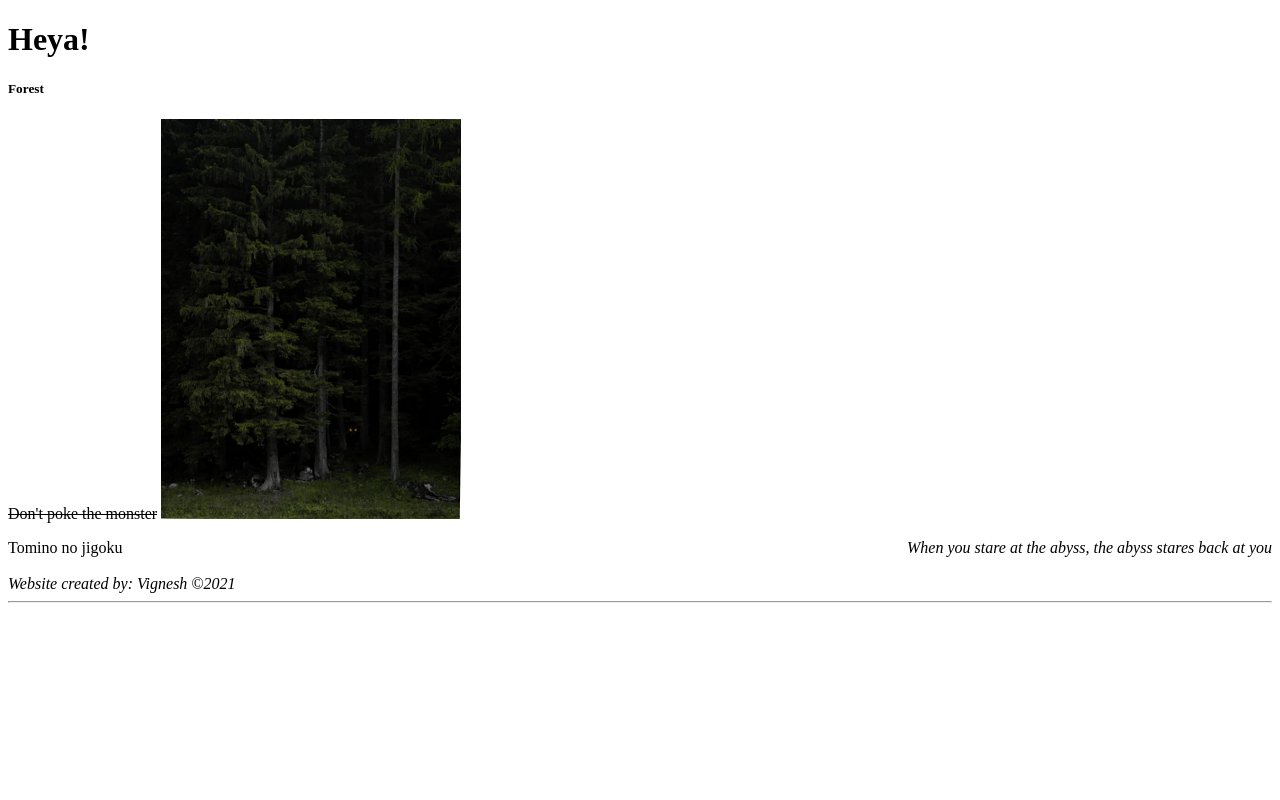
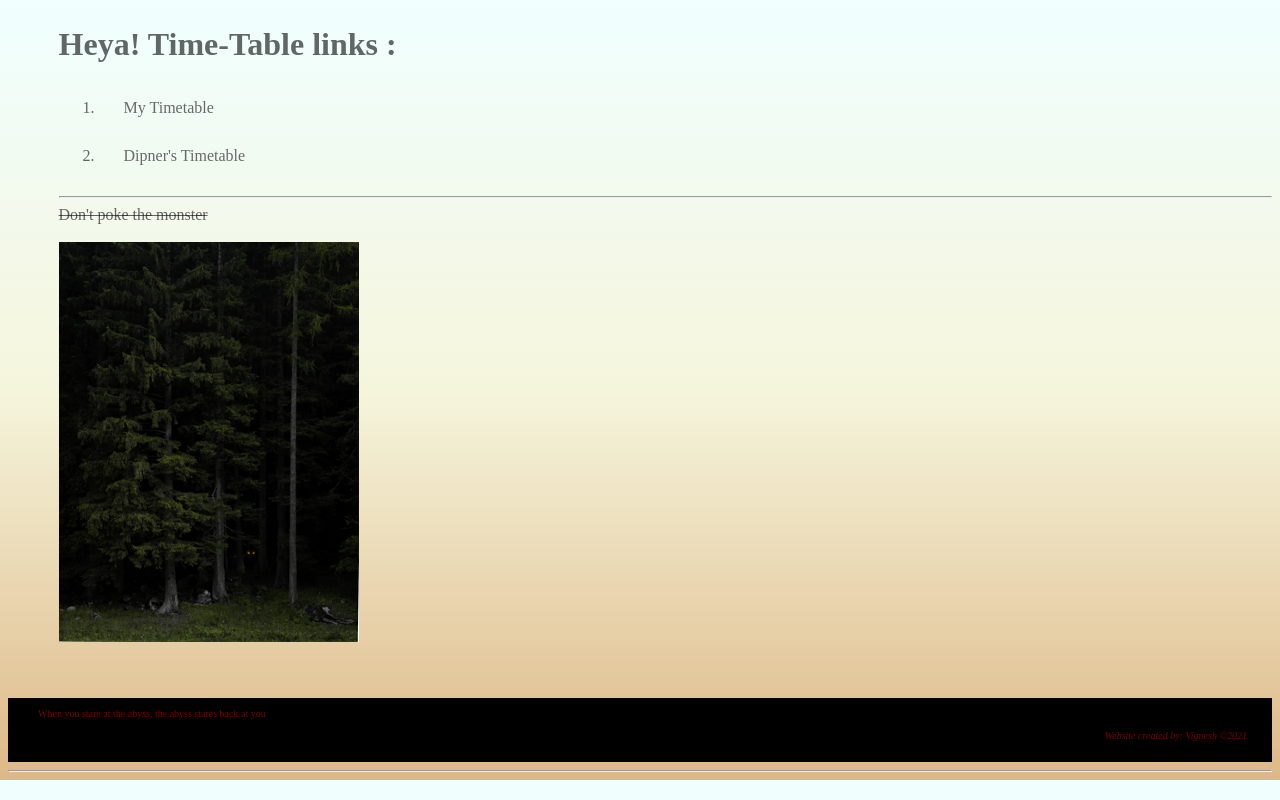
Before and after one commit to DragoRab/TimeTable, a website: page trial/index.html in a window 1280 px wide. Drawn offline with Linux system fonts and the light colour scheme.

Commit message:
added my timetable+ fine tuned

```diff
--- /dev/null
+++ b/trial/css/styeles1.css
@@ -0,0 +1,41 @@
+html {
+    box-sizing: border-box;
+  }
+
+body {
+    background-image: linear-gradient( azure, beige , burlywood );
+    color: rgba(0, 0, 0, 0.596);
+    margin-top: 2%;
+}
+
+.p1{
+    margin-left: 4% ;
+}
+
+.p2{
+    margin-left: 20px ;
+    margin-right: 15px ;
+}
+
+em{
+    float: right;
+}
+
+footer{
+    font-size: 10px;
+    color:rgb(112, 4, 0);
+    background-color: black;
+    padding: 10px;
+}
+a:link, a:visited {
+    color:dimgray ;
+    padding: 15px 25px;
+    text-align: center;
+    text-decoration: none;
+    display: inline-block;
+  }
+
+a:hover, a:active {
+    border-bottom: 1px solid navy;
+    color: navy;
+  }
--- /dev/null
+++ b/trial/css/styles-TT1.css
@@ -0,0 +1,63 @@
+html {
+    box-sizing: border-box;
+}
+
+body{
+    margin:0% ;
+    font-size: large;
+    font-family: Arial, Helvetica, sans-serif;
+    background-image: url(https://images.unsplash.com/photo-1524995997946-a1c2e315a42f?ixid=MnwxMjA3fDB8MHxzZWFyY2h8Nnx8Ym9va3N8ZW58MHx8MHx8&ixlib=rb-1.2.1&auto=format&fit=crop&w=500&q=60);
+    background-repeat: no-repeat;
+    background-attachment: fixed;
+    background-size: cover;
+
+}
+h1{
+  margin-left: 4% ;
+  color: brown
+}
+
+
+table, th, td {
+  margin-left: 4% ;
+  text-align: center;
+    border: 1.5px solid orange;
+    background-color: rgba(255, 228, 196, 0.596);
+    color: brown;
+    padding: 15px;
+    border-collapse: collapse;
+  }
+
+a:link, a:visited {
+    background-color: sienna;
+    border-radius: 10px;
+    color: blanchedalmond;
+    padding: 15px 25px;
+    text-align: center;
+    text-decoration: none;
+    display: inline-block;
+  }
+
+a:hover, a:active {
+    background-color: saddlebrown;
+  }
+
+  footer {
+    text-align: center;
+    margin-top: 140px;
+    font-size: larger;
+    width: 100% ;
+    padding-bottom:40px;
+    background-image: linear-gradient(sienna, saddlebrown) ;
+    color: bisque;    }
+
+  footer h5{
+    padding-top: 20px ;
+  }
+
+  footer a{
+    padding: 20px ;
+    color:rgb(243, 248, 178);
+    text-decoration: none;
+    margin: 10px;
+  }
--- a/trial/index.html
+++ b/trial/index.html
@@ -1,28 +1,43 @@
 <!DOCTYPE html>
 <html lang="en">
 <head>
-    <meta charset="utf-8">
+    <title> TimeTable-index</title>
+    <link rel ="shortcut icon" type="image"  href ="img-files/sample-logo-2.png">
+    <meta charset="UTF-8">
+    <meta http-equiv="X-UA-Compatible" content="IE=edge">
+    <meta name="viewport" content="width=device-width, initial-scale=1.0">
     <meta name="viewport" content="width=device-width, initial-scale=1">
-    <link rel="stylesheet" href="css/styeles1">
-<title> Day one stuff</title>
+    <link rel="stylesheet" href="css/styeles1.css" >
 </head>
 
-<body>
-<h1>Heya! </h1>
-<h5>Forest</h5>
+<body >
+<div class="p1">
+<h1>Heya! Time-Table links :</h1>
 <p>
+<ol>
+<li><a href="Timetable-me.html", target="_blank">My Timetable</a> </li>
+<li><a href="#", target="_blank">Dipner's Timetable</a></li>
+</ol>
+<hr>
 <del>Don't poke the monster</del>
+<br> <br>
+
 <img src="img-files/ghost.png", alt="the ghost forest", style="width:300px;height:400px;" usemap="#ghost-map" >
 <map name="ghost-map">
     <area shape="rect", coords="177, 306,206, 336", alt="ghost", href="https://youtu.be/9SzVsOv4QOM", target="_blank">
 </map>
 </p>
-<footer>Tomino no jigoku
-    <em style="float: right;">When you stare at the abyss, the abyss stares back at you</em>
-    <br><br>
+<br> <br>
+</div>
+<footer>
+    <div class ="p2">
+    When you stare at the abyss, the abyss stares back at you
+    <br> <br>
     <em>Website created by: Vignesh ©2021</em>
-    <hr>
+    </div>
+    <br> <br>
 </footer>
+<hr>
 </body>
 </html>
 
```
Also changed, not shown: trial/Timetable-me.html (added, +116 -0 lines), 2 other files.
